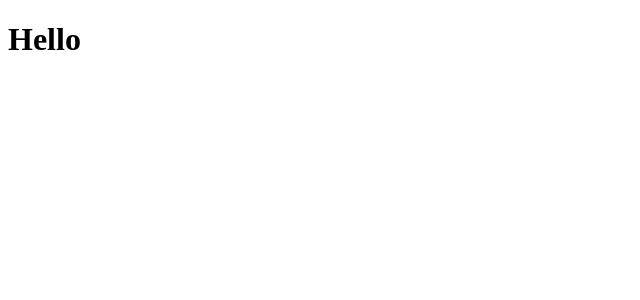
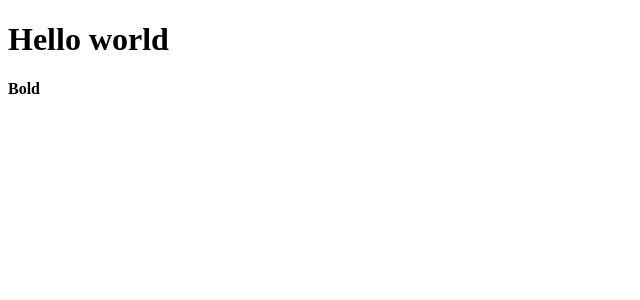
Before and after one commit to shraddhaag/Hacktoberfest_React, a React (Create React App) app: page / in a window 1280 px wide. Shown: the top 300 px of the page, without its empty margins (0-640 px from the left). Built offline with nearby package versions, Linux system fonts and the light colour scheme.

Commit message:
Display through Render

```diff
--- a/src/App.js
+++ b/src/App.js
@@ -1,5 +1,15 @@
 import React from 'react'
 
-const App = () => <h1>Hello</h1>
+//const App = () => <h1>Hello</h1>
 
+class App extends React.Component {
+  render(){
+    return (
+      <div>
+        <h1>Hello world</h1>
+        <b>Bold</b>
+      </div>
+    )
+  }
+}
 export default App
```
